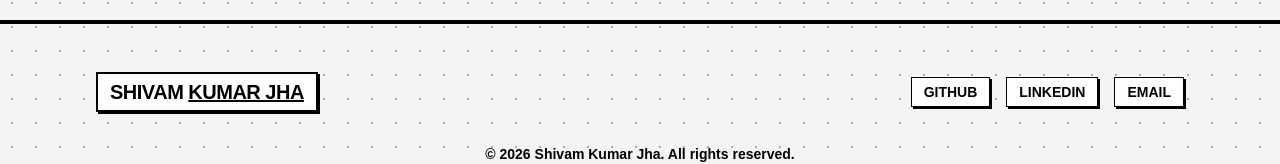
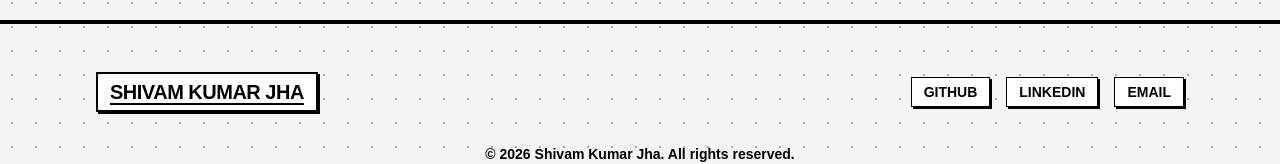
Before and after one commit to shivamjha2o/pf2, a Next.js app: page / in a window 1280 px wide. Shown: the part 6449-6613 px from the top of the page. Built offline with nearby package versions, Linux system fonts and the light colour scheme.

Commit message:
style: underline entire text in footer logo name box

```diff
--- a/src/components/Footer.tsx
+++ b/src/components/Footer.tsx
@@ -14,8 +14,8 @@ const Footer = () => {
         className="max-w-6xl mx-auto px-4 sm:px-6 lg:px-8 flex flex-col md:flex-row justify-between items-center"
       >
         <div className="mb-4 md:mb-0">
-          <a href="#home" className="text-xl font-black text-black tracking-tight uppercase bg-white px-3 py-1 border-2 border-black shadow-[2px_2px_0px_0px_rgba(0,0,0,1)] inline-block hover:bg-[#B8FF65] transition-colors">
-            Shivam <span className="underline decoration-2">Kumar Jha</span>
+          <a href="#home" className="text-xl font-black text-black tracking-tight uppercase bg-white px-3 py-1 border-2 border-black shadow-[2px_2px_0px_0px_rgba(0,0,0,1)] inline-block hover:bg-[#B8FF65] transition-colors underline decoration-2 underline-offset-4">
+            Shivam Kumar Jha
           </a>
         </div>
         <div className="flex space-x-4">
```
